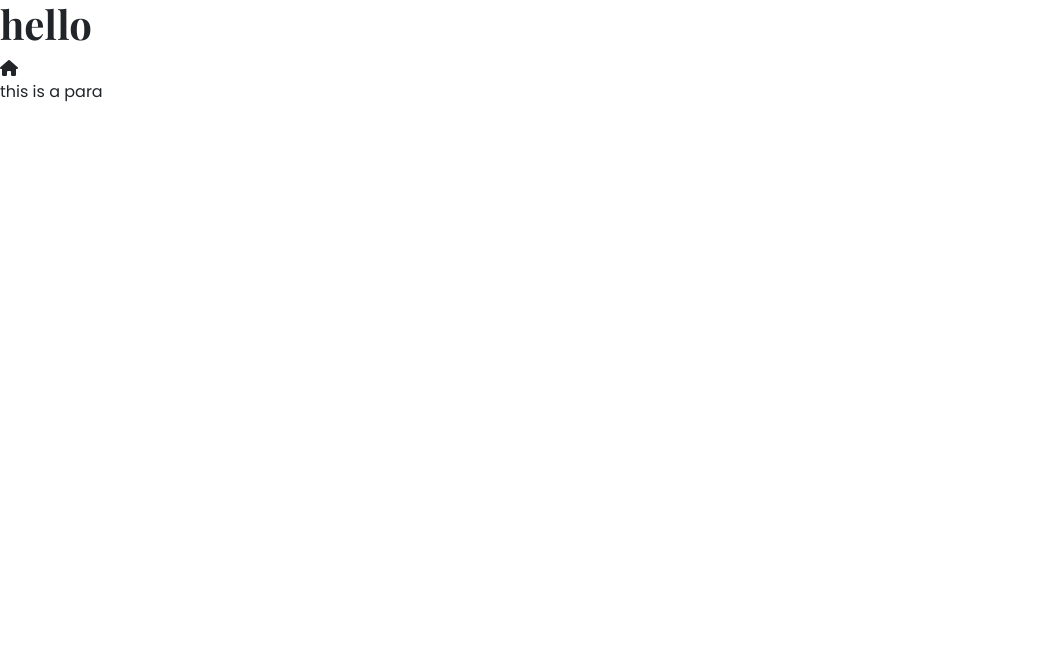
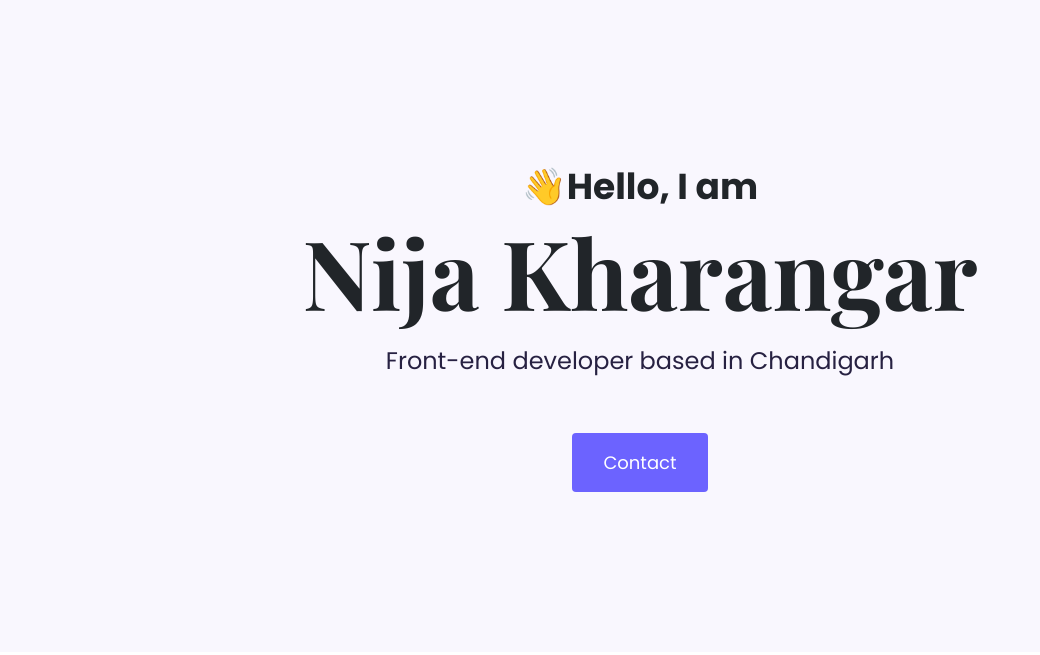
Before and after one commit to nija10/Portfolio-project, a plain HTML site: page index.html in a window 1280 px wide. Shown: the whole page, without its empty margins (0-1040 px from the left). Drawn offline with nearby package versions, Linux system fonts and the light colour scheme.

Commit message:
built homepage hero section

```diff
--- a/index.html
+++ b/index.html
@@ -2,6 +2,7 @@
 <html lang="en">
   <head>
     <meta charset="UTF-8" />
+    <meta name="viewport" content="width=device-width, initial-scale=1.0" />
     <link
       href="https://cdn.jsdelivr.net/npm/bootstrap@5.3.2/dist/css/bootstrap.min.css"
       rel="stylesheet"
@@ -24,13 +25,17 @@
       rel="stylesheet"
     />
     <link rel="stylesheet" href="styles/portfolio.css" />
-    <meta name="viewport" content="width=device-width, initial-scale=1.0" />
 
     <title>Document</title>
   </head>
   <body>
-    <h1>hello</h1>
-    <i class="fa-solid fa-house"></i>
-    <p>this is a para</p>
+    <div class="hero">
+      <p>👋Hello, I am</p>
+      <h1>Nija Kharangar</h1>
+      <h2 class="mb-5">Front-end developer based in Chandigarh</h2>
+      <div>
+        <a href="#" class="btn btn-branding">Contact</a>
+      </div>
+    </div>
   </body>
 </html>
--- a/styles/portfolio.css
+++ b/styles/portfolio.css
@@ -1,9 +1,57 @@
-h1 {
-  font-family: "Playfair Display", serif;
+:root {
+  --branding-color: #6c63ff;
+  --heading-font-family: "Playfair Display", serif;
+  --default-font-family: "Poppins", sans-serif;
+  --secondary-color: #f9f7fe;
+}
+
+body {
+  font-family: var(--default-font-family);
+}
+
+h1,
+h2,
+h3,
+h4,
+h5,
+h6 {
+  font-family: var(--heading-font-family);
   font-weight: bold;
 }
 
+h1 {
+  font-size: 96px;
+}
+
 p {
+  font-weight: normal;
+}
+
+.hero {
+  background-color: var(--secondary-color);
+  text-align: center;
+  padding: 160px 20px;
+}
+
+.hero p {
+  font-size: 36px;
+  font-weight: bold;
+  margin: 0;
+}
+
+.hero h2 {
   font-family: "Poppins", sans-serif;
   font-weight: normal;
+  font-size: 24px;
+  line-height: 2;
+  color: #272142;
 }
+
+.btn-branding {
+  background-color: var(--branding-color);
+  border-radius: 4px;
+  color: white;
+  font-size: 18px;
+  line-height: 27px;
+  padding: 15px 30px;
+}
```
Also changed, not shown: 1 other file.
